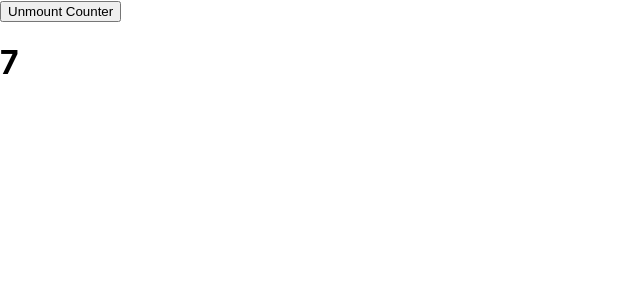
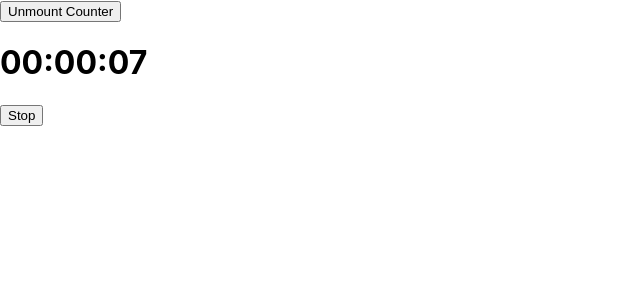
Before and after one commit to Ashtart000/cra-first-project, a React (Create React App) app: page / in a window 1280 px wide. Shown: the top 300 px of the page, without its empty margins (0-640 px from the left). Built offline with nearby package versions, Linux system fonts and the light colour scheme.

Commit message:
Counter to TIMER

```diff
--- a/package.json
+++ b/package.json
@@ -7,6 +7,7 @@
     "@testing-library/react": "^13.4.0",
     "@testing-library/user-event": "^13.5.0",
     "classnames": "^2.3.2",
+    "date-fns": "^2.30.0",
     "formik": "^2.4.2",
     "react": "^18.2.0",
     "react-dom": "^18.2.0",
--- a/src/components/Counter/CounterFunction.js
+++ b/src/components/Counter/CounterFunction.js
@@ -1,21 +1,32 @@
 import React, { useEffect, useState } from "react";
+import { format, addSeconds } from "date-fns";
 
 const CounterFunction = () => {
-    const [count, setCount] = useState(0);
+    const [time, setTime] = useState(new Date(0,0,0,0,0,0,0));
+    const [isRunning, setIsRunning] = useState(true);
+
+    let intervalId = null;
 
     useEffect(() => {
-        const intervalId = setInterval(() => {
-            setCount(count => count + 1);
-        }, 1000)
+        if(isRunning) {
+            intervalId = setInterval(() => {
+                setTime(time => addSeconds(time, 1));
+            }, 1000)
+        }
 
         return () => {
             clearInterval(intervalId)
         }
-    }, [])
+    }, [isRunning])
+
+    const switchRunning = () => {
+        setIsRunning(!isRunning);
+    }
 
         return (
             <>
-                <h1>{count}</h1>
+            <h1>{format(time, 'HH:mm:ss')}</h1>
+            <button onClick={switchRunning}>{isRunning ? 'Stop' : 'Start'}</button>
             </>
         )
 }
```
Also changed, not shown: 1 other file (tests, documents, lock files or other folders).
